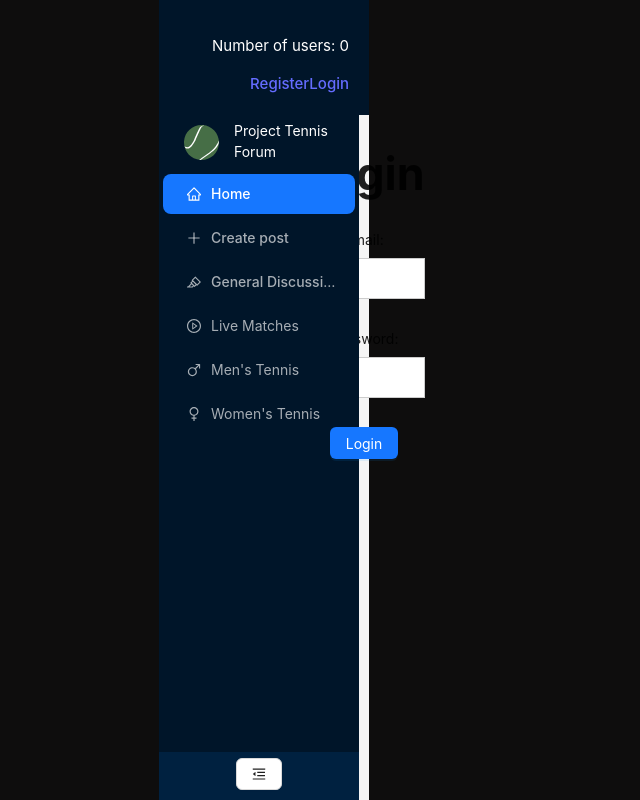
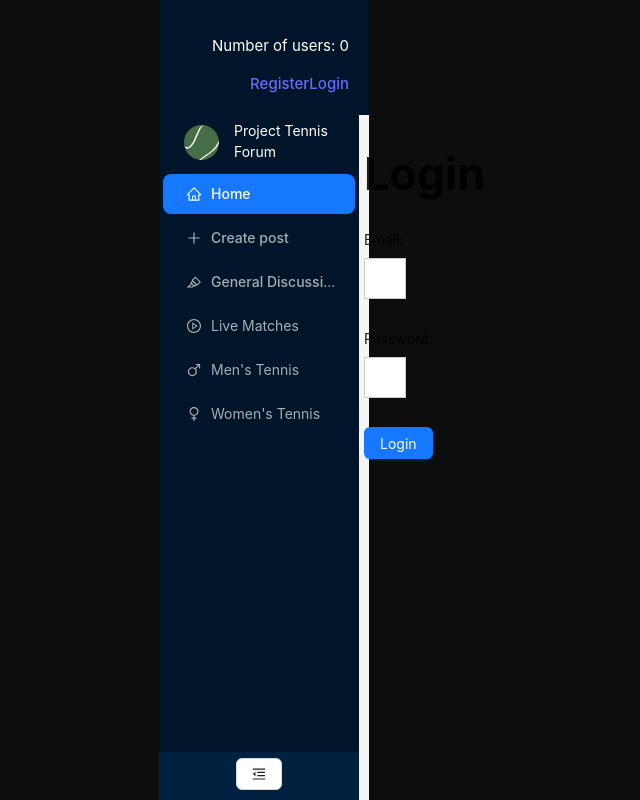
Before and after one commit to ProjectX-A55/TennisForum, a React (Vite) app in the folder tenis-forum/: page /login in a window 1280 px wide. Shown: the whole page, without its empty margins (376-1016 px from the left). Built offline with nearby package versions, Linux system fonts and the light colour scheme; no server answers; the database is empty; the HTML template or start-up script is replaced by a standard one.

Commit message:
renamed css classNames

```diff
--- a/tenis-forum/src/index.css
+++ b/tenis-forum/src/index.css
@@ -100,18 +100,18 @@ button:focus-visible {
   margin: 5px;
 }
 
-.login-form {
+.form-form {
   display: flex;
   align-items: center;
   justify-content: center;
 }
 
-.login-box {
+.form-box {
   text-align: center;
   max-width: 420px;
 }
 
-.login-box input[type=text], input[type=password] {
+.form-box input[type=text], input[type=password] {
   width: 100%;
   padding: 12px 20px;
   margin: 8px 0;
@@ -119,8 +119,9 @@ button:focus-visible {
   border: 1px solid #ccc;
   box-sizing: border-box;
   background-color: white;
+  color: black;
 }
 
-.login-box label {
+.form-box label {
   text-align: left;
 }
--- a/tenis-forum/src/views/Login.jsx
+++ b/tenis-forum/src/views/Login.jsx
@@ -35,8 +35,8 @@ const LogIn = () => {
     };
 
     return (
-        <div className="login-form">
-            <div className='login-box'>
+        <div className="form">
+            <div className='form-box'>
                 <h1>Login</h1>
                 <label htmlFor="email">Email: </label>
                 <input value={form.email} onChange={updateForm('email')} type="text" id="email" name="email" />
```
